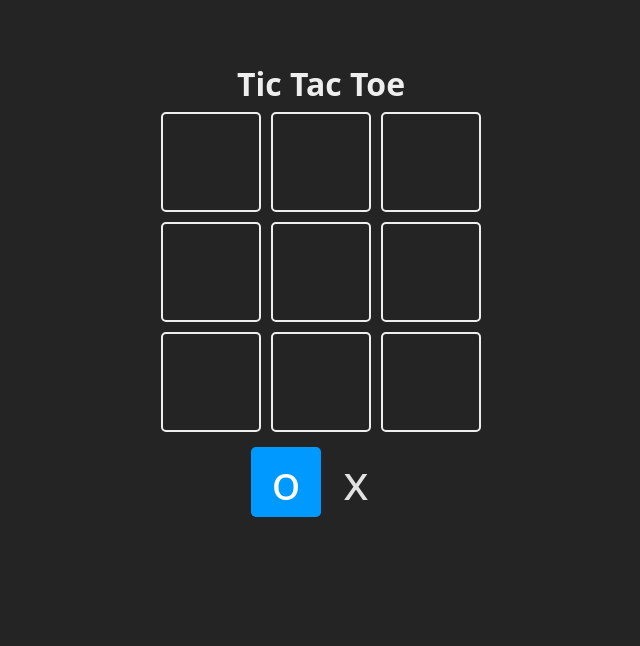
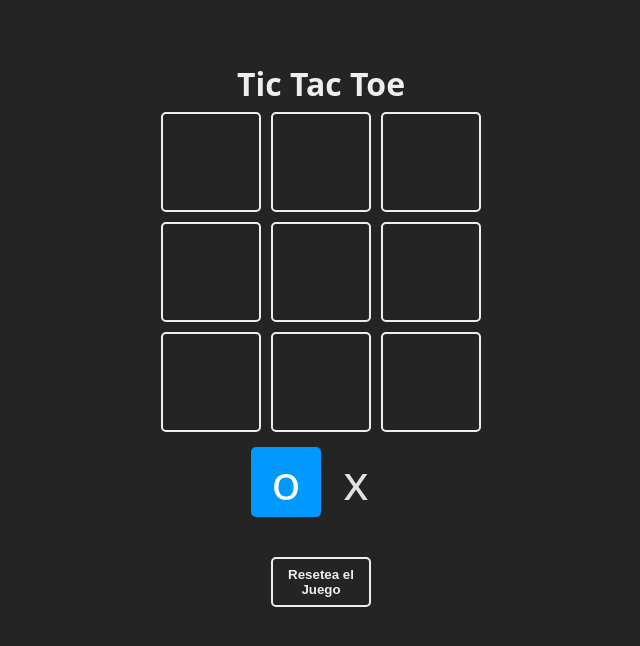
Before and after one commit to JuanSanchez20/rt_introduction, a React (Vite) app in the folder projects/02-tres-en-raya/: page / in a window 1280 px wide. Shown: the top 646 px of the page, without its empty margins (319-959 px from the left). Built offline with nearby package versions, Linux system fonts and the light colour scheme.

Commit message:
Agregando un boton desde el inicio con la funcion de reseteo del state

```diff
--- a/projects/02-tres-en-raya/src/App.jsx
+++ b/projects/02-tres-en-raya/src/App.jsx
@@ -96,6 +96,7 @@ function App() {
           {TURNS.X}
         </Square>
       </section>
+      <button onClick={resetGame}>Resetea el Juego</button>
         {
           winner !== null && (
             <section className="winner">
```
